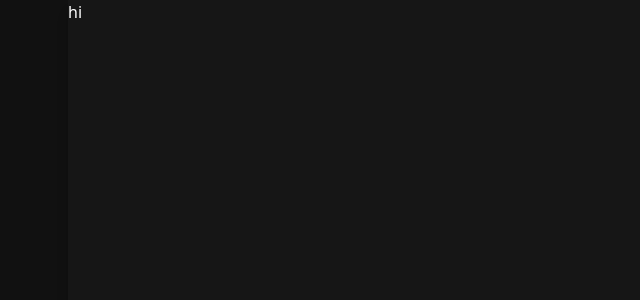
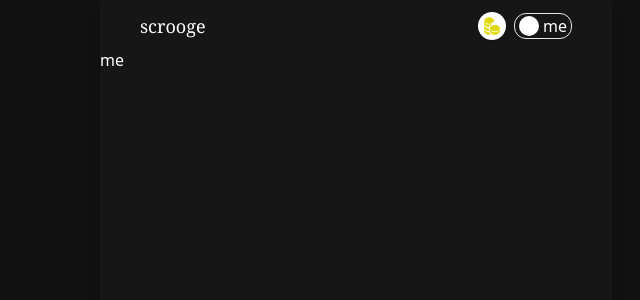
Before and after one commit to sockki/scrooge, a Next.js app: page / in a window 1280 px wide. Shown: the top 300 px of the page, without its empty margins (284-924 px from the left). Built offline with nearby package versions, Linux system fonts and the light colour scheme.

Commit message:
Layout 추가

```diff
--- /dev/null
+++ b/components/layout.tsx
@@ -0,0 +1,48 @@
+import Head from "next/head";
+
+interface LayoutProps {
+  seotitle: string;
+  children: React.ReactNode;
+}
+
+export default function Layout({ seotitle, children }: LayoutProps) {
+  return (
+    <div>
+      <Head>
+        <title>{seotitle} | scrooge</title>
+      </Head>
+      <div className="bg-[#161616] w-full max-w-lg px-10 py-3 fixed text-white border-b-0 top-0 flex justify-between">
+        <span className="text-lg font-serif">scrooge</span>
+        <div className="flex justify-center items-center space-x-2">
+          <div className="w-7 h-7 bg-white rounded-full hover:bg-gray-200 shadow-md flex justify-center items-center">
+            <svg
+              xmlns="http://www.w3.org/2000/svg"
+              fill="#e0d911"
+              width="20px"
+              height="20px"
+              viewBox="0 0 24 24"
+              stroke="#e1da0e"
+            >
+              <g id="SVGRepo_bgCarrier" stroke-width="0" />
+
+              <g
+                id="SVGRepo_tracerCarrier"
+                stroke-linecap="round"
+                stroke-linejoin="round"
+              />
+
+              <g id="SVGRepo_iconCarrier">
+                <path d="M21,14.571C21,16.465,18.538,18,15.5,18S10,16.465,10,14.571s2.462-3.428,5.5-3.428S21,12.678,21,14.571Zm-5.5,5.286c-3.038,0-5.5-1.535-5.5-3.428v2.142C10,20.465,12.462,22,15.5,22S21,20.465,21,18.571V16.429C21,18.322,18.538,19.857,15.5,19.857Zm-7-11c3.038,0,5.5-1.535,5.5-3.428S11.538,2,8.5,2,3,3.535,3,5.429,5.462,8.857,8.5,8.857Zm-.125,4a5.58,5.58,0,0,1,2.181-2.389,8.44,8.44,0,0,1-2.056.25C5.462,10.714,3,9.179,3,7.286V9.428C3,11.3,5.4,12.811,8.375,12.853ZM8.5,22a8.83,8.83,0,0,0,1.079-.067,4.917,4.917,0,0,1-1.37-2.085C5.307,19.753,3,18.261,3,16.429v2.142C3,20.465,5.462,22,8.5,22ZM8,17.556V15.4c-2.8-.16-5-1.613-5-3.4v2.143C3,15.931,5.2,17.4,8,17.556Z" />
+              </g>
+            </svg>
+          </div>
+          <div className="flex justify-center items-center px-1 border-[1.5px] rounded-xl">
+            <div className="w-5 h-5 bg-white rounded-full" />
+            <div className="ml-1">me</div>
+          </div>
+        </div>
+      </div>
+      <div className="pt-12">{children}</div>
+    </div>
+  );
+}
--- a/pages/_app.tsx
+++ b/pages/_app.tsx
@@ -7,7 +7,7 @@ export default function App({ Component, pageProps }: AppProps) {
     <SWRConfig
       value={{ fetcher: (url: string) => fetch(url).then((res) => res.json()) }}
     >
-        <div className="w-full max-w-xl mx-auto h-screen bg-[#161616] shadow-lg">
+        <div className="w-full max-w-lg mx-auto h-screen bg-[#161616] shadow-lg">
           <Component {...pageProps} />
         </div>
 
--- a/pages/index.tsx
+++ b/pages/index.tsx
@@ -1,7 +1,16 @@
-
+import Layout from "@/components/layout";
 
 export default function Home() {
   return (
-    <div>hi</div>
-  )
+    <div>
+      <Layout seotitle="title">
+        <div className="flex flex-col">
+          <div>
+            me
+          </div>
+
+        </div>
+      </Layout>
+    </div>
+  );
 }
```
Also changed, not shown: 1 other file (tests, documents, lock files or other folders).
